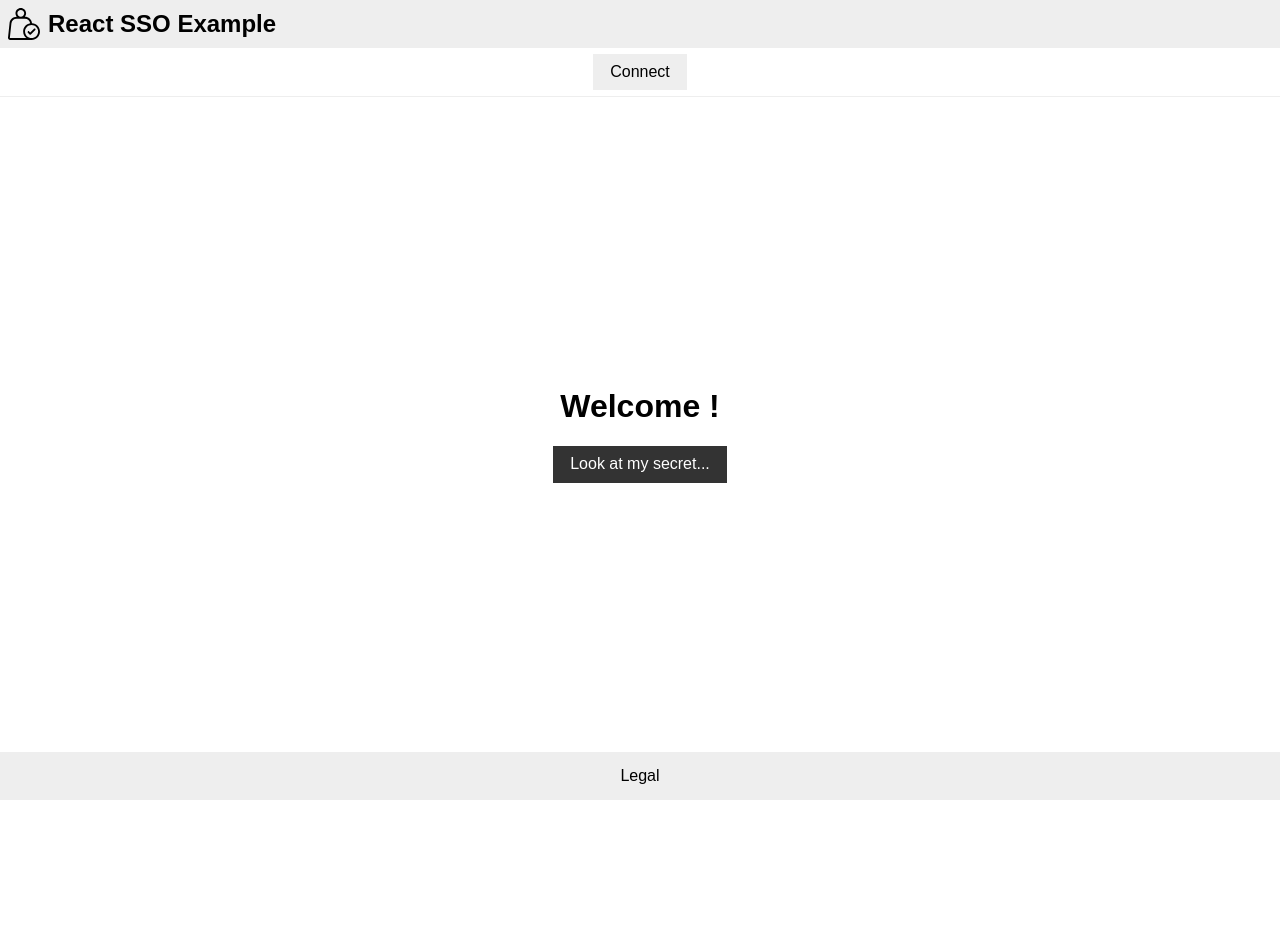
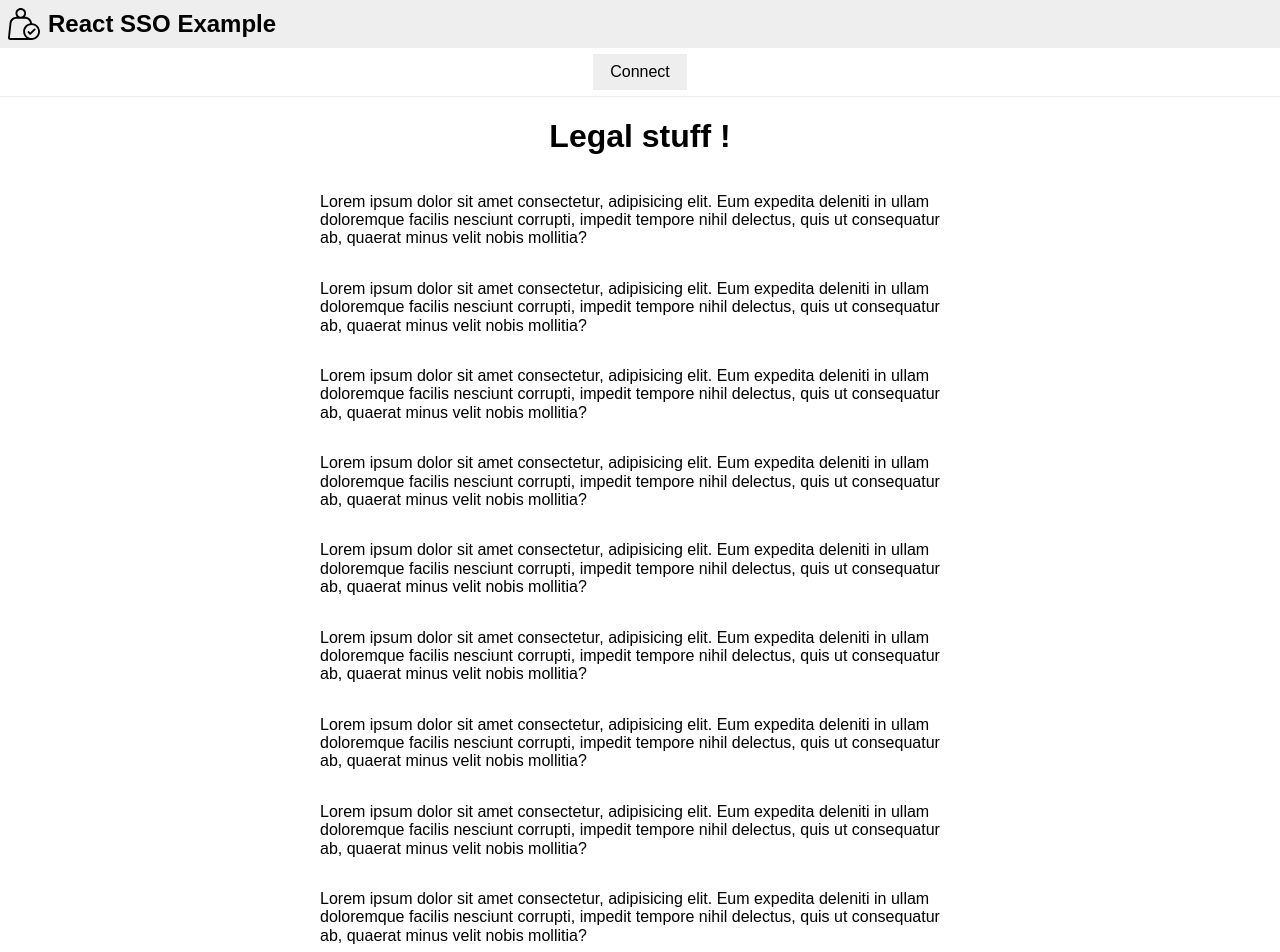
Before and after one commit to jlguenego/react-sso-example, a React (Create React App) app in the folder front/: page /legal in a window 1280 px wide. Shown: the top 952 px of the page. Before the commit the page ends 800 px from the top, so only its background shows below. Built offline with nearby package versions, Linux system fonts and the light colour scheme.

Commit message:
added routing with 2 routes

```diff
--- a/front/package.json
+++ b/front/package.json
@@ -13,6 +13,7 @@
     "normalize.css": "^8.0.1",
     "react": "^16.13.0",
     "react-dom": "^16.13.0",
+    "react-router-dom": "^5.1.2",
     "react-scripts": "3.4.0",
     "sass": "^1.26.3",
     "serve": "^11.3.0",
@@ -38,5 +39,8 @@
       "last 1 firefox version",
       "last 1 safari version"
     ]
+  },
+  "devDependencies": {
+    "@types/react-router-dom": "^5.1.3"
   }
 }
--- a/front/src/App.tsx
+++ b/front/src/App.tsx
@@ -1,4 +1,6 @@
 import React from 'react';
+import { BrowserRouter as Router } from 'react-router-dom';
+
 import './App.scss';
 import Header from './layout/Header/Header';
 import Footer from './layout/Footer/Footer';
@@ -6,10 +8,12 @@ import Main from './layout/Main/Main';
 import Connection from './layout/Connection/Connection';
 
 export default () => (
+  <Router>
     <div className="App">
       <Header />
       <Connection />
       <Main />
       <Footer />
     </div>
+  </Router>
 );
--- a/front/src/index.scss
+++ b/front/src/index.scss
@@ -8,6 +8,9 @@ main {
   display: flex;
   align-items: center;
   justify-content: center;
+  flex-flow: column;
+  width: 100%;
+  max-width: 40em;
 }
 
 a {
--- a/front/src/layout/Footer/Footer.tsx
+++ b/front/src/layout/Footer/Footer.tsx
@@ -1,10 +1,11 @@
 import React from 'react';
 import './Footer.scss';
+import { Link } from 'react-router-dom';
 
 export default () => (
   <footer>
-    <a href="#">
+    <Link to="/legal">
       <span>Legal</span>
-    </a>
+    </Link>
   </footer>
 );
--- a/front/src/layout/Header/Header.tsx
+++ b/front/src/layout/Header/Header.tsx
@@ -1,12 +1,14 @@
 import React from 'react';
 import './Header.scss';
 import logo from '../../assets/logo.svg';
+import { Link } from 'react-router-dom';
+
 
 export default () => (
   <header>
-    <a href="#">
+    <Link to="/">
       <img src={logo} alt="SSO Logo" />
       <span>React SSO Example</span>
-    </a>
+    </Link>
   </header>
 );
--- a/front/src/layout/Main/Main.tsx
+++ b/front/src/layout/Main/Main.tsx
@@ -1,9 +1,19 @@
 import React from 'react';
+import { Switch, Route } from 'react-router-dom';
 import './Main.scss';
 import Home from '../../routes/Home/Home';
+import Legal from '../../routes/Legal/Legal';
 
 export default () => (
   <div className="Main">
-    <Home />
+    <Switch>
+      <Route exact path="/">
+        <Home />
+      </Route>
+      <Route exact path="/legal">
+        <Legal />
+      </Route>
+
+    </Switch>
   </div>
 );
--- a/front/src/routes/Home/Home.scss
+++ b/front/src/routes/Home/Home.scss
@@ -1,7 +1,4 @@
 .Home {
-  display: flex;
-  flex-flow: column;
-  justify-content: center;
   img {
     height: 5em;
   }
--- a/front/src/routes/Home/Home.tsx
+++ b/front/src/routes/Home/Home.tsx
@@ -1,5 +1,4 @@
 import React from 'react';
-import logo from '../../assets/logo.svg';
 import './Home.scss';
 
 export default () => (
--- /dev/null
+++ b/front/src/routes/Legal/Legal.tsx
@@ -0,0 +1,48 @@
+import React from 'react';
+import './Legal.scss';
+
+export default () => (
+  <main className="Legal">
+    <h1>Legal stuff !</h1>
+    <p>
+      Lorem ipsum dolor sit amet consectetur, adipisicing elit. Eum expedita deleniti in ullam doloremque facilis
+      nesciunt corrupti, impedit tempore nihil delectus, quis ut consequatur ab, quaerat minus velit nobis mollitia?
+    </p>
+    <p>
+      Lorem ipsum dolor sit amet consectetur, adipisicing elit. Eum expedita deleniti in ullam doloremque facilis
+      nesciunt corrupti, impedit tempore nihil delectus, quis ut consequatur ab, quaerat minus velit nobis mollitia?
+    </p>
+    <p>
+      Lorem ipsum dolor sit amet consectetur, adipisicing elit. Eum expedita deleniti in ullam doloremque facilis
+      nesciunt corrupti, impedit tempore nihil delectus, quis ut consequatur ab, quaerat minus velit nobis mollitia?
+    </p>
+    <p>
+      Lorem ipsum dolor sit amet consectetur, adipisicing elit. Eum expedita deleniti in ullam doloremque facilis
+      nesciunt corrupti, impedit tempore nihil delectus, quis ut consequatur ab, quaerat minus velit nobis mollitia?
+    </p>
+    <p>
+      Lorem ipsum dolor sit amet consectetur, adipisicing elit. Eum expedita deleniti in ullam doloremque facilis
+      nesciunt corrupti, impedit tempore nihil delectus, quis ut consequatur ab, quaerat minus velit nobis mollitia?
+    </p>
+    <p>
+      Lorem ipsum dolor sit amet consectetur, adipisicing elit. Eum expedita deleniti in ullam doloremque facilis
+      nesciunt corrupti, impedit tempore nihil delectus, quis ut consequatur ab, quaerat minus velit nobis mollitia?
+    </p>
+    <p>
+      Lorem ipsum dolor sit amet consectetur, adipisicing elit. Eum expedita deleniti in ullam doloremque facilis
+      nesciunt corrupti, impedit tempore nihil delectus, quis ut consequatur ab, quaerat minus velit nobis mollitia?
+    </p>
+    <p>
+      Lorem ipsum dolor sit amet consectetur, adipisicing elit. Eum expedita deleniti in ullam doloremque facilis
+      nesciunt corrupti, impedit tempore nihil delectus, quis ut consequatur ab, quaerat minus velit nobis mollitia?
+    </p>
+    <p>
+      Lorem ipsum dolor sit amet consectetur, adipisicing elit. Eum expedita deleniti in ullam doloremque facilis
+      nesciunt corrupti, impedit tempore nihil delectus, quis ut consequatur ab, quaerat minus velit nobis mollitia?
+    </p>
+    <p>
+      Lorem ipsum dolor sit amet consectetur, adipisicing elit. Eum expedita deleniti in ullam doloremque facilis
+      nesciunt corrupti, impedit tempore nihil delectus, quis ut consequatur ab, quaerat minus velit nobis mollitia?
+    </p>
+  </main>
+);
```
Also changed, not shown: front/src/routes/Legal/Legal.scss (added), 1 other file (tests, documents, lock files or other folders). Lines whose indentation alone changed are shown as unchanged.
